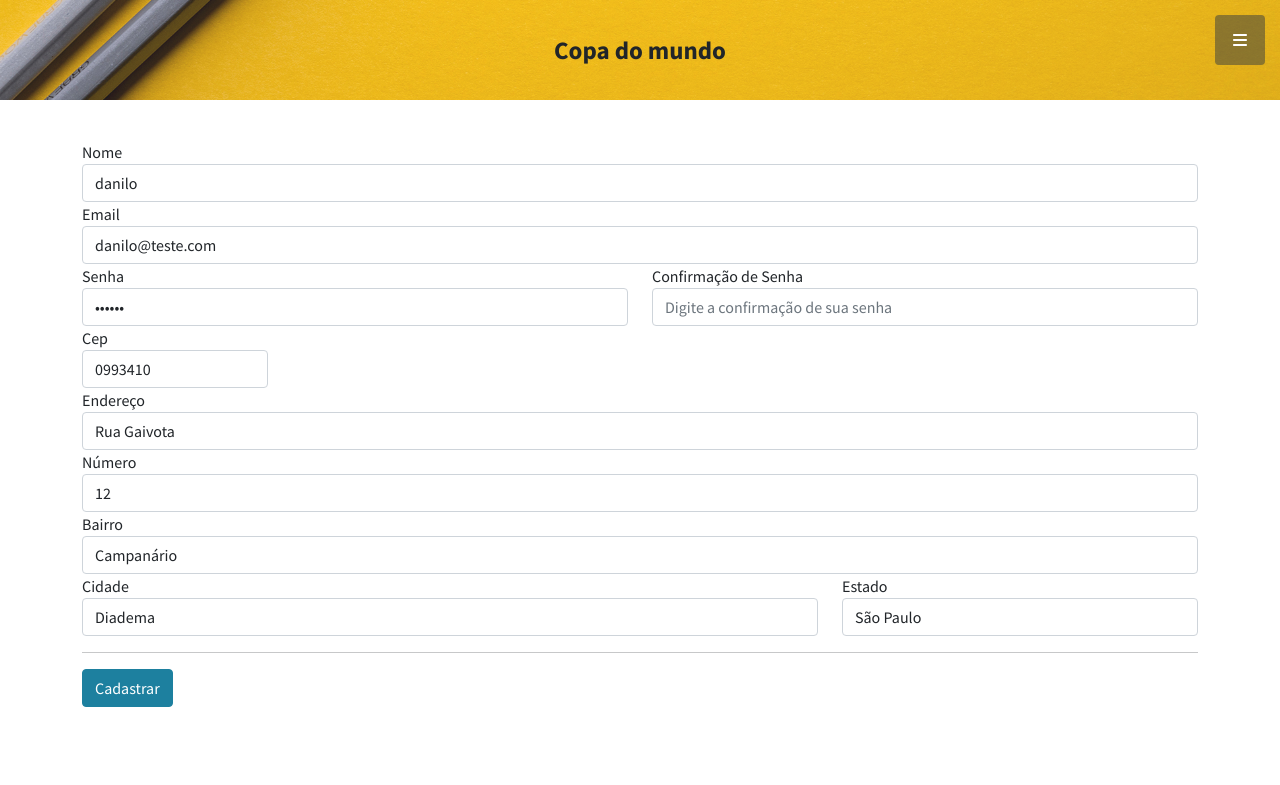
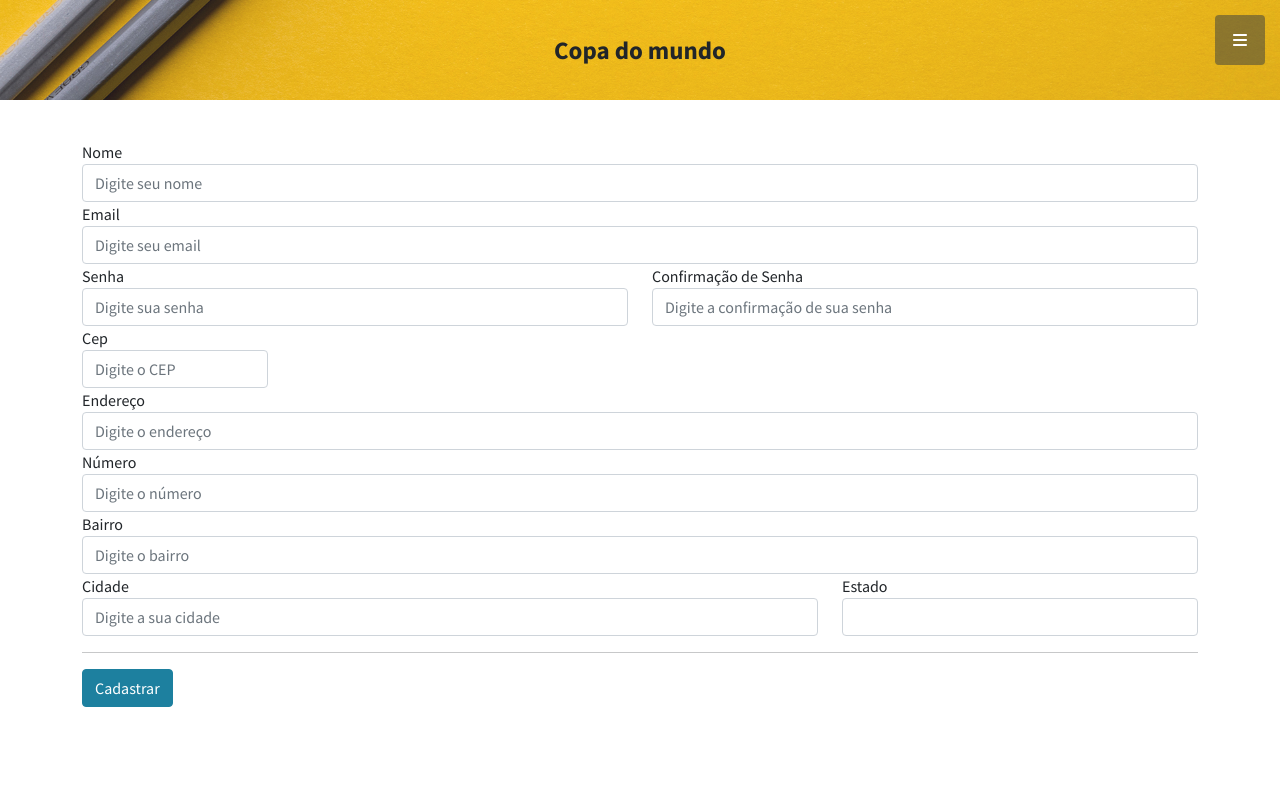
Before and after one commit to torneseumprogramador/angular-poc-copa-do-mundo, an Angular app: page /formulario in a window 1280 px wide. Shown: the top 785 px of the page. Built offline with nearby package versions, Linux system fonts and the light colour scheme.

Commit message:
busca por cep

```diff
--- a/src/app/app.module.ts
+++ b/src/app/app.module.ts
@@ -1,7 +1,7 @@
+import { HttpClientModule } from '@angular/common/http';
 import { NgModule } from '@angular/core';
+import { FormsModule } from '@angular/forms';
 import { BrowserModule } from '@angular/platform-browser';
-
-import { FormsModule } from '@angular/forms';
 import { AppRoutingModule } from './app-routing.module';
 import { AppComponent } from './app.component';
 import { FooterComponent } from './componentes/footer/footer.component';
@@ -24,6 +24,7 @@ import { SobreComponent } from './paginas/sobre/sobre.component';
   imports: [
     BrowserModule,
     FormsModule,
+    HttpClientModule,
     AppRoutingModule
   ],
   providers: [],
--- /dev/null
+++ b/src/app/models/cep.ts
@@ -0,0 +1,12 @@
+export interface Cep {
+    cep: string
+    logradouro: string
+    complemento: string
+    bairro: string
+    localidade: string
+    uf: string
+    ibge: string
+    gia: string
+    ddd: string
+    siafi: string
+  }
--- a/src/app/paginas/form/form.component.html
+++ b/src/app/paginas/form/form.component.html
@@ -1,16 +1,16 @@
-<form class="container">
+<form class="container" (submit)="salvar()">
     <div class="form-group">
         <label for="nome">Nome</label>
         <input type="text" class="form-control" [(ngModel)]="cliente.nome" id="nome" name="nome" placeholder="Digite seu nome">
     </div>
     <div class="form-group">
         <label for="email">Email</label>
-        <input type="email" class="form-control" [ngModel]="cliente.email" id="email" name="email" placeholder="Digite seu email">
+        <input type="email" class="form-control" [(ngModel)]="cliente.email" id="email" name="email" placeholder="Digite seu email">
     </div>
     <div class="row">
         <div class="form-group col-md-6">
             <label for="senha">Senha</label>
-            <input type="password" class="form-control" [ngModel]="cliente.senha" id="senha" name="senha" placeholder="Digite sua senha">
+            <input type="password" class="form-control" [(ngModel)]="cliente.senha" id="senha" name="senha" placeholder="Digite sua senha">
         </div>
         <div class="form-group col-md-6">
             <label for="csenha">Confirmação de Senha</label>
@@ -19,28 +19,28 @@
     </div>
     <div class="form-group col-md-2">
         <label for="cep">Cep</label>
-        <input type="text" class="form-control" [ngModel]="cliente.cep" name="cep" placeholder="Digite o CEP" id="cep">
+        <input type="text" class="form-control" (blur)="buscaViaCep()"  [(ngModel)]="cliente.cep" name="cep" placeholder="Digite o CEP" id="cep">
     </div>
     <div class="form-group">
         <label for="endereco">Endereço</label>
-        <input type="text" class="form-control" [ngModel]="cliente.endereco" name="endereco" id="endereco" placeholder="Digite o endereço">
+        <input type="text" class="form-control" [(ngModel)]="cliente.endereco" name="endereco" id="endereco" placeholder="Digite o endereço">
     </div>
     <div class="form-group">
         <label for="numero">Número</label>
-        <input type="text" class="form-control" id="numero" [ngModel]="cliente.numero" name="numero" placeholder="Digite o número">
+        <input type="text" class="form-control" id="numero" [(ngModel)]="cliente.numero" name="numero" placeholder="Digite o número">
     </div>
     <div class="form-group">
         <label for="bairro">Bairro</label>
-        <input type="text" class="form-control" id="bairro" [ngModel]="cliente.bairro" name="bairro" placeholder="Digite o bairro">
+        <input type="text" class="form-control" id="bairro" [(ngModel)]="cliente.bairro" name="bairro" placeholder="Digite o bairro">
     </div>
     <div class="row">
         <div class="form-group col-md-8">
             <label for="cidade">Cidade</label>
-            <input type="text" class="form-control" id="cidade" [ngModel]="cliente.cidade" name="cidade" placeholder="Digite a sua cidade">
+            <input type="text" class="form-control" id="cidade" [(ngModel)]="cliente.cidade" name="cidade" placeholder="Digite a sua cidade">
         </div>
         <div class="form-group col-md-4">
             <label for="estado">Estado</label>
-            <select id="estado" class="form-control" [ngModel]="cliente.estado" name="estado">
+            <select id="estado" class="form-control" [(ngModel)]="cliente.estado" name="estado">
                 <option selected>[Selecione]</option>
                 <option value="AC">Acre</option>
                 <option value="AL">Alagoas</option>
@@ -74,5 +74,5 @@
         </div>
     </div>
     <hr>
-    <button type="submit" (click)="mostrarModelo()" class="btn btn-primary">Cadastrar</button>
+    <button type="submit" class="btn btn-primary">Cadastrar</button>
 </form>
--- a/src/app/paginas/form/form.component.ts
+++ b/src/app/paginas/form/form.component.ts
@@ -1,5 +1,8 @@
+import { HttpClient } from '@angular/common/http';
 import { Component, OnInit } from '@angular/core';
+import { Cep } from 'src/app/models/cep';
 import { Cliente } from 'src/app/models/cliente';
+import { CepServico } from 'src/app/servicos/cepServico';
 
 @Component({
   selector: 'app-form',
@@ -8,26 +11,26 @@ import { Cliente } from 'src/app/models/cliente';
 })
 export class FormComponent implements OnInit {
 
-  constructor() { }
+  constructor(private http:HttpClient) { }
 
   ngOnInit(): void {
   }
 
-  public cliente:Cliente = {
-    id: 1,
-    nome: "danilo",
-    email: "danilo@teste.com",
-    senha: "123456",
-    cep: "0993410",
-    endereco: "Rua Gaivota",
-    numero: 12,
-    bairro: "Campanário",
-    cidade: "Diadema",
-    estado: "SP",
-  } as Cliente
+  public cliente:Cliente = {} as Cliente
+  public cep:Cep|undefined = {} as Cep
 
-  public mostrarModelo(){
+  public salvar(){
     console.log(this.cliente)
   }
 
+  public async buscaViaCep(){
+    this.cep = await new CepServico(this.http).getViaCep(this.cliente.cep)
+    if(this.cep){
+      this.cliente.endereco = this.cep.logradouro
+      this.cliente.bairro = this.cep.bairro
+      this.cliente.cidade = this.cep.localidade
+      this.cliente.estado = this.cep.uf
+    }
+  }
+
 }
--- /dev/null
+++ b/src/app/servicos/cepServico.ts
@@ -0,0 +1,11 @@
+import { HttpClient } from "@angular/common/http";
+import { Cep } from "../models/cep";
+
+export class CepServico{
+    constructor(private http: HttpClient){ }
+
+    public async getViaCep(cep:string): Promise<Cep|undefined>{
+        cep = cep.replace(/-| |\./g, "").trim()
+        return await this.http.get<Cep>(`https://viacep.com.br/ws/${cep}/json/`).toPromise()
+    }
+}
```
